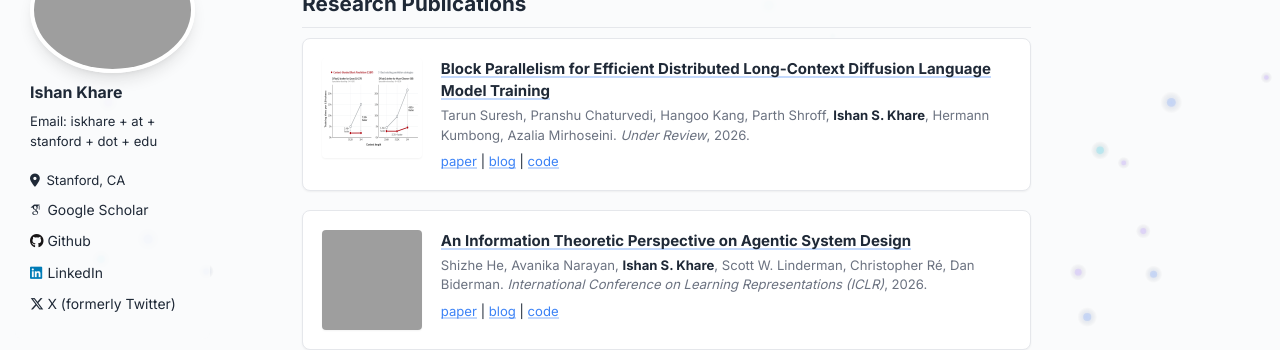
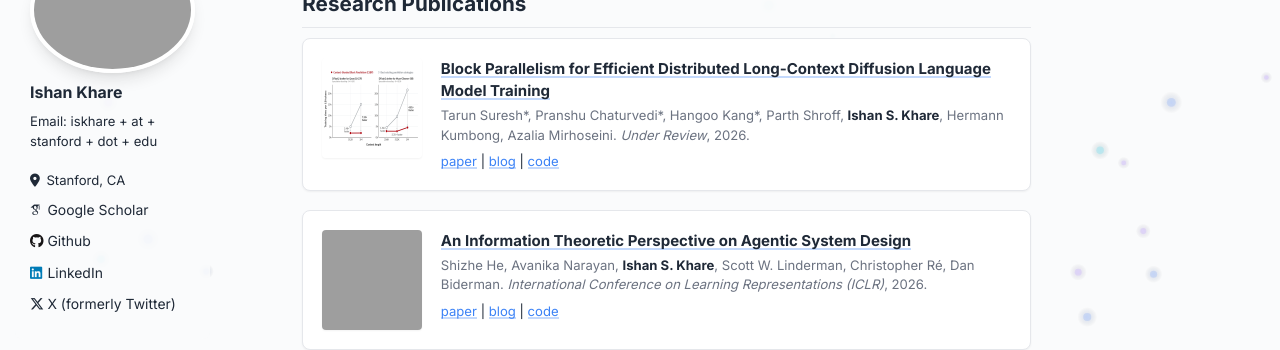
Before and after one commit to iskhare/iskhare.github.io, a Jekyll site: the page built from _pages/about.md, in a window 1280 px wide and 900 px high, scrolled down 496 px, cut to the strip 153-503 px from the top of the window. Built offline with Jekyll 4.4.1, drawn with Linux system fonts in a browser that asks for light colours; some web fonts are replaced; grey boxes are pictures that could not be loaded.

Commit message:
small fix

```diff
--- a/_pages/about.md
+++ b/_pages/about.md
@@ -33,7 +33,7 @@ Research Publications
   <img src="/images/turbo-dllm.jpg" alt="Turbo dLLM" class="publication-image">
   <div class="publication-content">
     <a href="https://scalingintelligence.stanford.edu/Turbo-dLLM"><strong>Block Parallelism for Efficient Distributed Long-Context Diffusion Language Model Training</strong></a><br>
-    <span class="publication-authors">Tarun Suresh, Pranshu Chaturvedi,  Hangoo Kang, Parth Shroff, <strong>Ishan S. Khare</strong>, Hermann Kumbong, Azalia Mirhoseini. <em>Under Review</em>, 2026.</span>
+    <span class="publication-authors">Tarun Suresh*, Pranshu Chaturvedi*, Hangoo Kang*, Parth Shroff, <strong>Ishan S. Khare</strong>, Hermann Kumbong, Azalia Mirhoseini. <em>Under Review</em>, 2026.</span>
     <span class="publication-links"><a href="https://arxiv.org/pdf/2609.19242">paper</a> | <a href="https://scalingintelligence.stanford.edu/Turbo-dLLM">blog</a> | <a href="https://github.com/ScalingIntelligence/Turbo-dLLM">code</a></span>
   </div>
 </div>
@@ -42,7 +42,7 @@ Research Publications
   <img src="/images/it_logo.jpg" alt="Info Theory" class="publication-image">
   <div class="publication-content">
     <a href="https://hazyresearch.stanford.edu/blog/2025-12-29-agentic-it"><strong>An Information Theoretic Perspective on Agentic System Design</strong></a><br>
-    <span class="publication-authors">Shizhe He, Avanika Narayan,  <strong>Ishan S. Khare</strong>, Scott W. Linderman, Christopher Ré, Dan Biderman. <em>International Conference on Learning Representations (ICLR)</em>, 2026.</span>
+    <span class="publication-authors">Shizhe He, Avanika Narayan, <strong>Ishan S. Khare</strong>, Scott W. Linderman, Christopher Ré, Dan Biderman. <em>International Conference on Learning Representations (ICLR)</em>, 2026.</span>
     <span class="publication-links"><a href="https://arxiv.org/pdf/2512.21720">paper</a> | <a href="https://hazyresearch.stanford.edu/blog/2025-12-29-agentic-it">blog</a> | <a href="https://github.com/shizhehe/agentic-information-theory">code</a></span>
   </div>
 </div>
```
